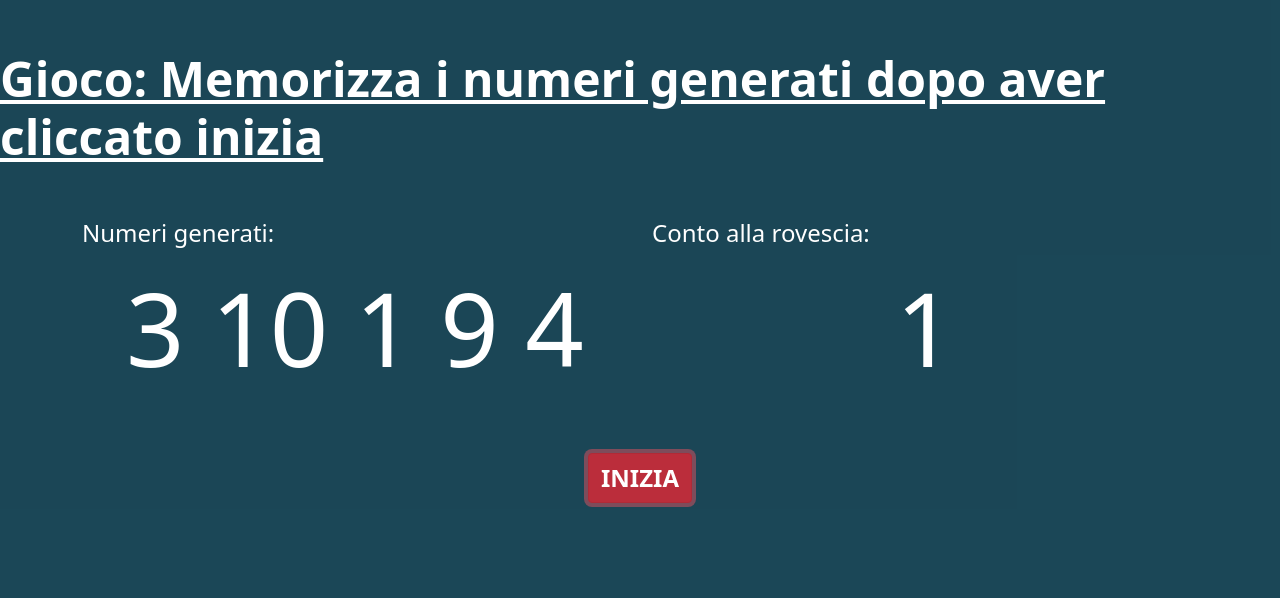
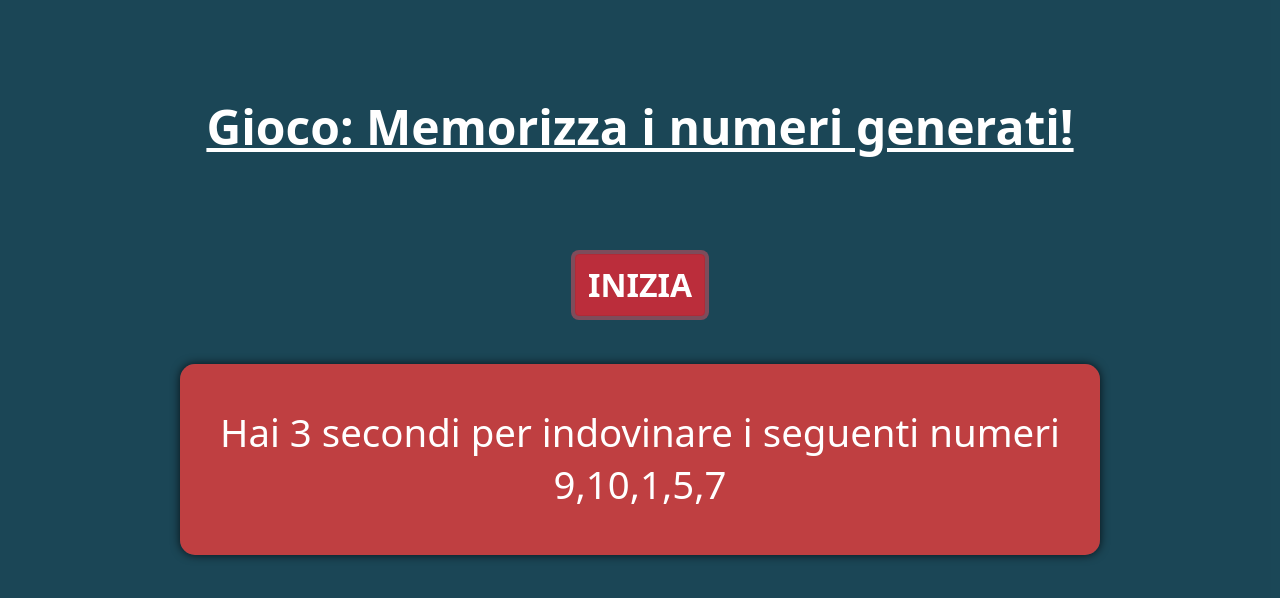
Before and after one commit to Guidocode/js-simon, a plain HTML site: page index.html in a window 1280 px wide. Both pictures are taken after a click on the button "INIZIA". Drawn offline with nearby package versions, Linux system fonts and the light colour scheme.

Commit message:
Correzione codice

```diff
--- a/css/style.css
+++ b/css/style.css
@@ -11,18 +11,24 @@ h2{
   text-decoration: underline;
 }
 
-.five-numbers, .count-down{
-  font-size: 8vw;
+#message, #numbers{
+  font-size: 3vw;
   color: white;
 }
 
-label{
-  color: white;
-  font-size: 1.5rem;
+.gb-box{
+  background-color: rgba(215, 63, 63, 0.879);
+  display: flex;
+  flex-direction: column;
+  text-align: center;
+  justify-content: center;
+  padding: 40px;
+  border-radius: 15px;
+  box-shadow: 0 0 10px rgba(0, 0, 0, 0.773);
 }
 
 .button-start{
-  font-size: 1.5rem;
+  font-size: 2rem;
   font-weight: bold;
   text-transform: uppercase;
   box-shadow: 0 5px 10px rgba(0, 0, 0, 0.857);
--- a/index.html
+++ b/index.html
@@ -20,26 +20,16 @@
 <body>
 
 
-  <div class="gb-container d-flex align-items-center flex-column">
+  <div class="gb-container d-flex align-items-center flex-column pt-5">
 
-    <h2>Gioco: Memorizza i numeri generati dopo aver cliccato inizia</h2>
+    <h2>Gioco: Memorizza i numeri generati!</h2>
+    <button type="button" class="btn btn-danger button-start my-5">Inizia</button>
 
-    <div class="container">
-      <div class="row row-cols-2">
-
-        <div class="col">
-          <label for="">Numeri generati: </label>
-          <div class="five-numbers text-center">? ? ? ? ?</div>
-        </div>
-
-        <div class="col">
-          <label for="" class="text-center">Conto alla rovescia: </label>
-          <div class="count-down text-center">05</div>
-        </div>
-      </div>
+    <div class="gb-box">
+      <div id="message" class="message">Premi il bottone "INIZIA" per giocare</div>
+      <h3 id="numbers"></h3>
     </div>
 
-    <button type="button" class="button-start btn btn-danger my-5">Inizia</button>
   </div>
 
 
--- a/js/script.js
+++ b/js/script.js
@@ -14,78 +14,122 @@
 */
 
 
-const fiveNumbersOutput = document.querySelector('.five-numbers');
 
-const countDownOutput = document.querySelector('.count-down');
+let secondsToWait = 5;
+const totalNumbers = 5;
+const randomNumbers = [];
 
-// console.log('bottoni', document.querySelector('.button-start'));
 
-document.querySelector('.button-start').addEventListener('click', btnInizia);
 
-let counter = 5;
+// FUNZIONI
 
-let timer;
+// funzione numeri random
+function getRandomNumbers(min, max) {
+  return Math.floor(Math.random() * (max - min + 1) + min);
+}
 
-function btnInizia(){
-
-  reset();
-
-  const numeri = generateNumbers();
-
-  console.log('numeri generati', numeri);
-
-  for (let index = 0; index < numeri.length; index++) {
-
-    // console.log(numeri[index]);
-    fiveNumbersOutput.innerHTML = fiveNumbersOutput.innerHTML + ' ' + numeri[index];
-
-  }
-
-  timer = setInterval( countDown, 1000 );
-  countDownOutput.innerHTML = timer;
+// funzione che stampa i messaggi
+const printMessages = (message, numbers) => {
+  document.getElementById('message').innerHTML = message;
+  document.getElementById('numbers').innerHTML = numbers;
 }
 
 
-// Funzione conto alla rovescia
-function countDown(){
+// Funzione che mi restituisce i numeri inseriti dall'utente
+const getUserNumbers = () => {
 
-  console.log(counter);
-  counter--
+  const numbers = [];
 
-  if( counter < 0 ){
-    clearInterval( timer );
-    console.log('TEMPO SCADUTO');
+  while(numbers.length < totalNumbers){
+    const newNumber = parseInt(prompt('Inserisci il numero che ricordi'));
+    if(!numbers.includes(newNumber)){
+      numbers.push(newNumber)
+    }else{
+      alert('Numero già inserito!')
+    }
   }
 
+  return numbers;
+}
+
+
+// Funzione di confronto numeri random con i numeri dell'utente
+const getCorrectNumbers = (numbersToCheck) => {
+
+  const correctNumbers= [];
+
+  for(let i = 0; i < randomNumbers.length; i++){
+    console.log('Verifico se ',randomNumbers[i], 'è presente in ', numbersToCheck);
+    if(numbersToCheck.includes(randomNumbers[i])){
+      correctNumbers.push(randomNumbers[i])
+    }
+  }
+
+  return correctNumbers;
 }
 
 
 
-// Funzione che genera i 5 numeri
-function generateNumbers(){
+// Quando l'utente clicca sul bottone inizia parte il gioco
+document.querySelector('.button-start').addEventListener('click', btnStart);
 
-  const numeriGenerati = [];
+function btnStart() {
 
-  while( numeriGenerati.length < 5 ){
-    const num = getRndInteger(1, 10)
+  reset()
 
-    if( !numeriGenerati.includes(num )){
-      numeriGenerati.push(num);
-    }
+  // TIMING FUNCTIONS
+  // stampo un nuovo messaggio ad ogni secondo, attendendo un secondo prima di partire
+  const countDown = setInterval(function(){
+  printMessages(`Hai ${--secondsToWait} secondi per indovinare i seguenti numeri`, randomNumbers);
+  },1000);
+
+
+  // Quando scadono i secondi nascondo i numeri, scrivo un messaggio e interrompo il countdown
+  setTimeout(function(){
+
+  clearInterval(countDown);
+  printMessages("Quali ricordi?", '');
+
+  }, secondsToWait * 1000);
+
+
+  // Allo scadere dei secondi + 1 (per dare il tempo di leggere il messaggio) faccio partire l'interazione con l'utente
+  setTimeout(function(){
+
+  printMessages("Scrivi tutti i numeri", '');
+
+  const userNumbers = getUserNumbers();
+
+  const correctNumbers = getCorrectNumbers(userNumbers);
+
+  if(correctNumbers.length === 0){
+    printMessages('Non hai indovinato nulla!','');
+  }else{
+    printMessages(`Hai indovinato ${correctNumbers.length} numeri su ${totalNumbers}`, correctNumbers);
+  }
+  console.log(correctNumbers);
+
+  }, (secondsToWait + 1) * 1000)
+
+
+  // INIZIO
+  // Genero i numeri random e li stampo
+  while(randomNumbers.length < totalNumbers){
+
+  const newRandomNumber = getRandomNumbers(1,10);
+
+  if(!randomNumbers.includes(newRandomNumber)){
+    randomNumbers.push(newRandomNumber);
+  }
   }
 
-  return numeriGenerati;
-}
+  printMessages(`Hai ${secondsToWait} secondi per indovinare i seguenti numeri`, randomNumbers);
 
 
-// funzione numeri random
-function getRndInteger(min, max) {
-  return Math.floor(Math.random() * (max - min + 1) ) + min;
 }
 
 
 // Funzione di reset numeri e conto alla rovescia
 function reset(){
-  fiveNumbersOutput.innerHTML = '';
-  countDownOutput.innerHTML = '';
+  printMessages('');
 }
```
